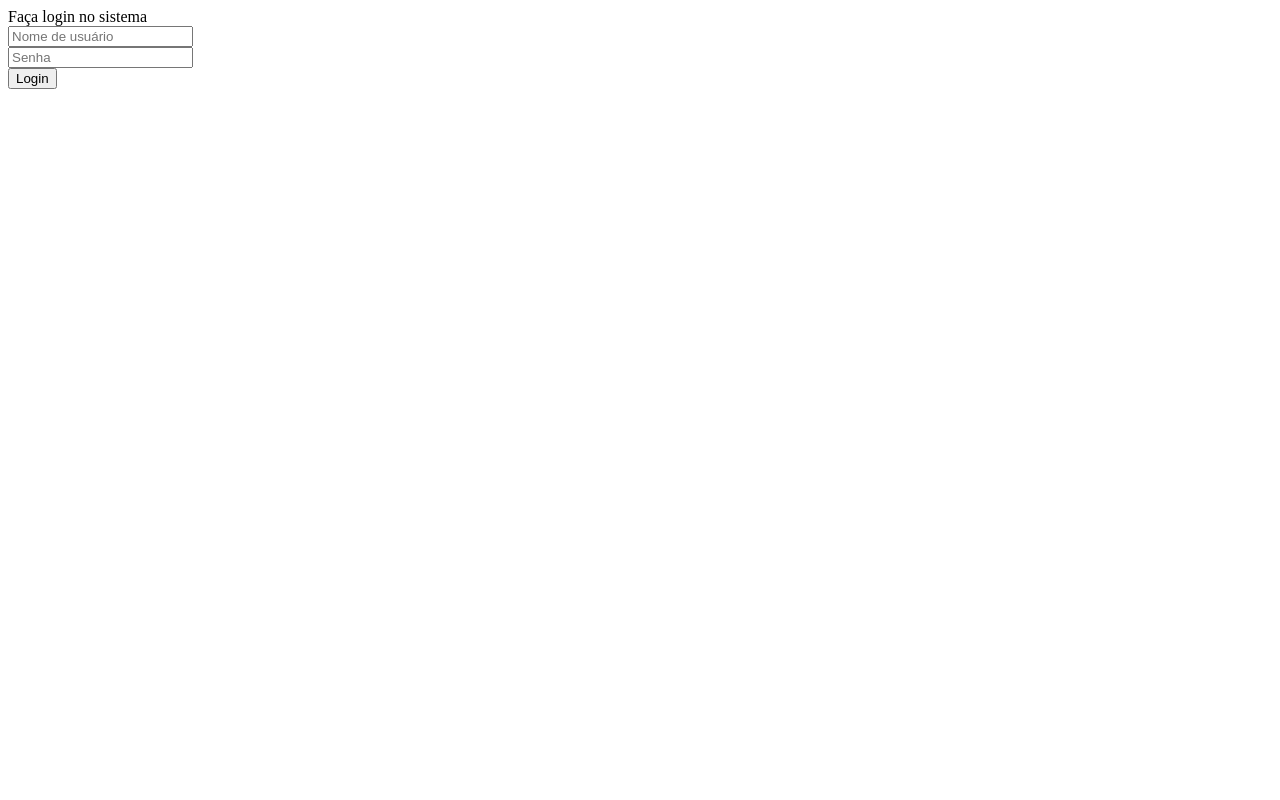
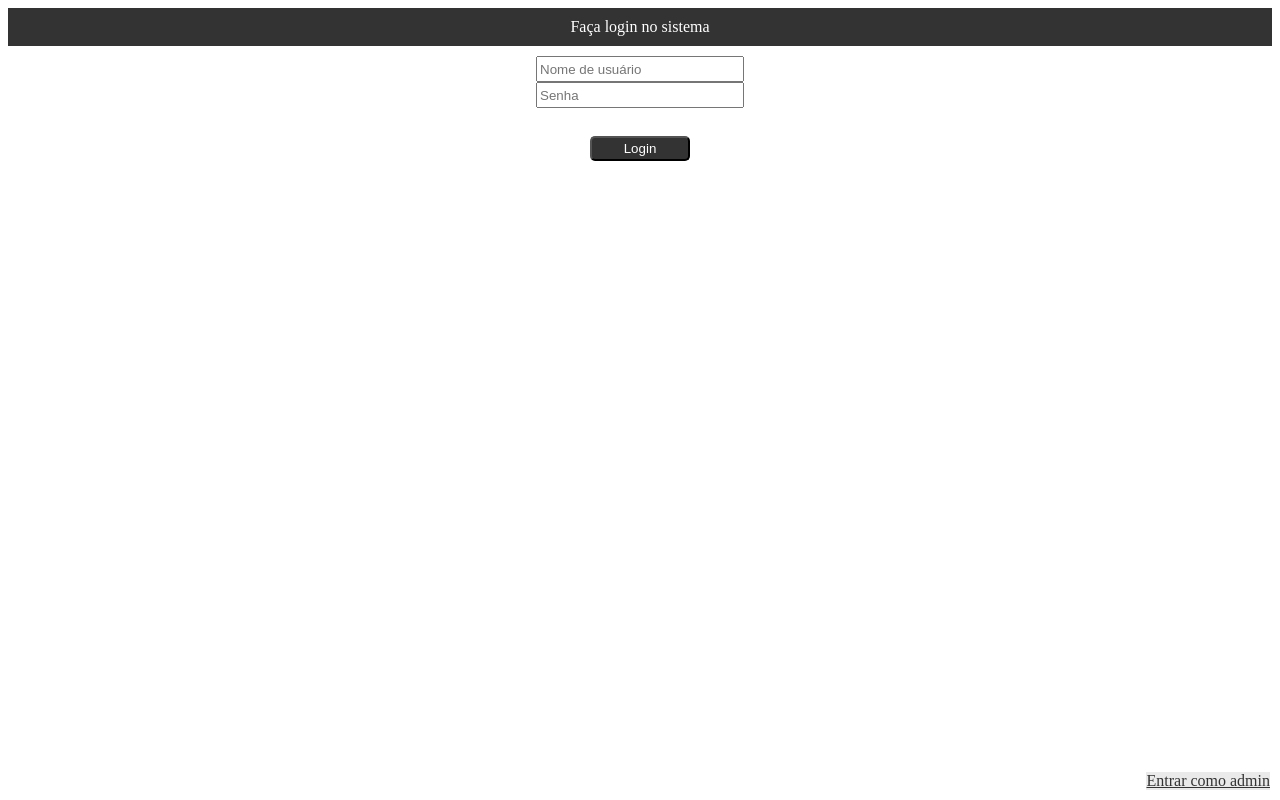
Before and after one commit to matheuscorreaprestes/Estoque, a plain HTML site: page pages/login.html in a window 1280 px wide. Drawn offline with Linux system fonts and the light colour scheme.

Commit message:
css adicionado ao login + caminho para login adm

```diff
--- a/estilos/login.css
+++ b/estilos/login.css
@@ -0,0 +1,38 @@
+#login-header{
+    text-align: center;
+    background-color: #333;
+    color: rgb(255, 255, 255);
+    padding: 10px;
+}
+
+#login-inputs{
+    height: 70px;
+    padding: 10px;
+    text-align: center;
+}
+
+.campos{
+    width: 200px;
+    height: 20px;
+}
+
+#enviar{
+    padding: auto;
+    text-align: center;
+}
+
+.botao{
+    height: 25px;
+    width: 100px;
+    border-radius: 5px;
+    background-color: #333;
+    color: rgb(255,255,255);
+}
+
+a{
+    position: absolute;
+    right: 10px;
+    bottom: 10px;
+    background-color: #eaeaea;
+    color: #333;
+}
--- a/pages/login.html
+++ b/pages/login.html
@@ -3,8 +3,9 @@
 <head>
     <meta charset="UTF-8">
     <meta name="viewpoirt" content="width=device, initial-scale=.0">
-    <link rel="stylesheet" href="estilos/login.css">
+    <link rel="stylesheet" href="/estilos/login.css">
     <title>Login</title>
+
 </head>
 <body>
     <div id="all">
@@ -13,13 +14,14 @@
             Faça login no sistema
           </div>
           <div id="login-inputs">
-            <input type="text" placeholder="Nome de usuário" name="usuario">
+            <input class="campos" type="text" placeholder="Nome de usuário" name="usuario">
             <br />
-            <input type="password" placeholder="Senha" name="senha">
+            <input class="campos" type="password" placeholder="Senha" name="senha">
           </div>
           <div id="enviar">
             <input type="button" onclick="Login()" class="botao" value="Login">
           </div>
+          <a href="/pages/admin.html">Entrar como admin</a>
         </div>
       </div>
     </form>
```
Also changed, not shown: pages/admin.html (added, +11 -0 lines), pages/menu.html (+1 -1 lines), estilos/admin.css (added).
